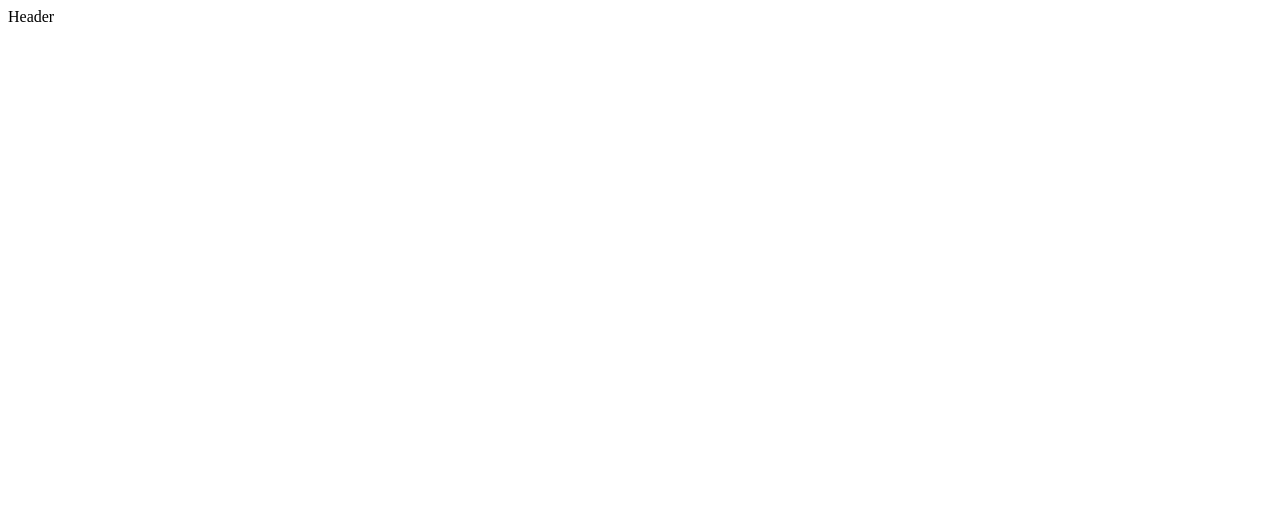
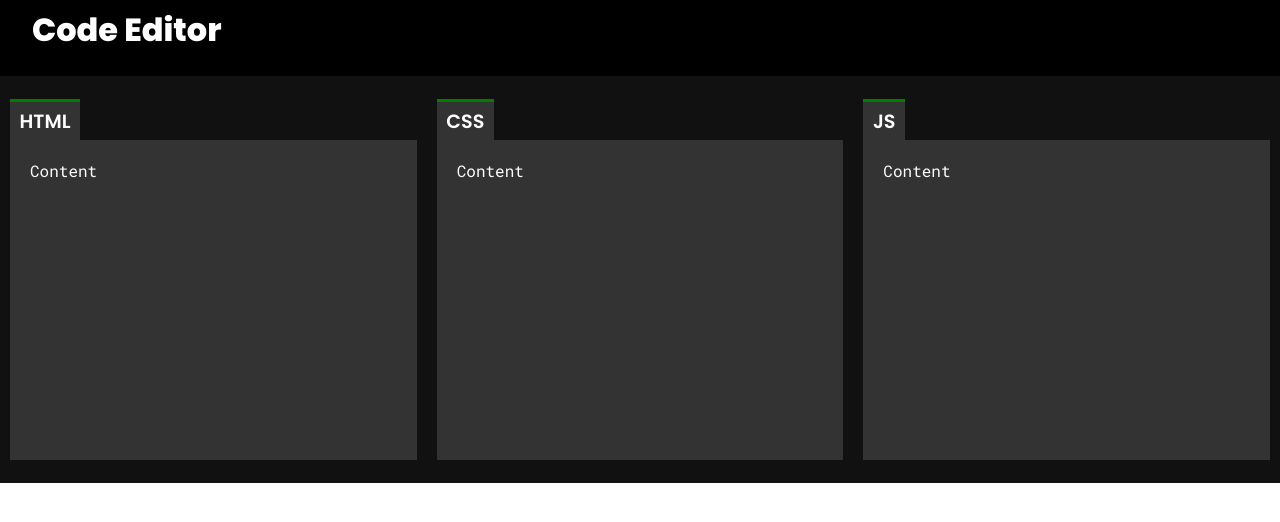
Before and after one commit to MunozCesarCM/Live-Code-Editor, a React (Vite) app: page / in a window 1280 px wide. Shown: the top 522 px of the page. Built offline with nearby package versions, Linux system fonts and the light colour scheme.

Commit message:
Created code cards

```diff
--- a/package.json
+++ b/package.json
@@ -11,7 +11,8 @@
   },
   "dependencies": {
     "react": "^18.2.0",
-    "react-dom": "^18.2.0"
+    "react-dom": "^18.2.0",
+    "sass": "^1.62.1"
   },
   "devDependencies": {
     "@types/react": "^18.0.28",
--- a/src/App.jsx
+++ b/src/App.jsx
@@ -1,9 +1,11 @@
 import Header from './components/Header';
+import Code from './components/code/Code';
 
 const App = () => {
   return (
     <>
       <Header />
+      <Code />
     </>
   )
 }
--- a/src/components/Header.jsx
+++ b/src/components/Header.jsx
@@ -1,8 +1,8 @@
 const Header = () => {
   return (
-    <>
-      Header
-    </>
+    <header>
+      <h1>Code Editor</h1>
+    </header>
   )
 }
 
--- /dev/null
+++ b/src/components/code/Code.jsx
@@ -0,0 +1,13 @@
+import Editor from './Editor';
+
+const Code = () => {
+  return (
+    <main>
+      <Editor title='HTML' icon='/'/>
+      <Editor title='CSS' icon='*'/>
+      <Editor title='JS' icon='()'/>
+    </main>
+  )
+}
+
+export default Code;
--- /dev/null
+++ b/src/components/code/Editor.jsx
@@ -0,0 +1,14 @@
+const Editor = ({title, icon}) => {
+  return (
+    <div className='editor'>
+      <div className='title'>
+        <span>{title}</span>
+      </div>
+      <div className='content'>
+        Content
+      </div>
+    </div>
+  )
+}
+
+export default Editor;
--- a/src/index.scss
+++ b/src/index.scss
@@ -0,0 +1,52 @@
+@import url('https://fonts.googleapis.com/css2?family=Poppins:wght@100;200;300;400;500;600;700;800;900&family=Roboto+Mono:wght@400;700&display=swap');
+
+* {
+  margin: 0;
+  padding: 0;
+  font-family: 'Poppins', sans-serif;
+  box-sizing: border-box;
+}
+
+header {
+  background-color: black;
+  padding-bottom: 15px;
+
+  h1 {
+    color: white;
+    font-weight: 800;
+    padding: 0.2em 0 0.2em 1em;
+  }
+}
+
+main {
+  background-color: #111111;
+  display: flex;
+  justify-content: space-around;
+
+  .editor {
+    width: 33%;
+    padding: 15px 2px;
+    margin: 0.5em;
+
+    .title {
+      display: flex;
+
+      span {
+        background-color: #333333;
+        color: white;
+        padding: 0.25em 0.5em;
+        font-size: 1.2em;
+        font-weight: 600;
+        border-top: 3px solid green;
+      }
+    }
+
+    .content {
+      font-family: 'Roboto Mono', monospace;
+      background-color: #333333;
+      color: white;
+      padding: 20px;
+      height: 40vh;
+    }
+  }
+}
```
Also changed, not shown: 2 other files (tests, documents, lock files or other folders).
